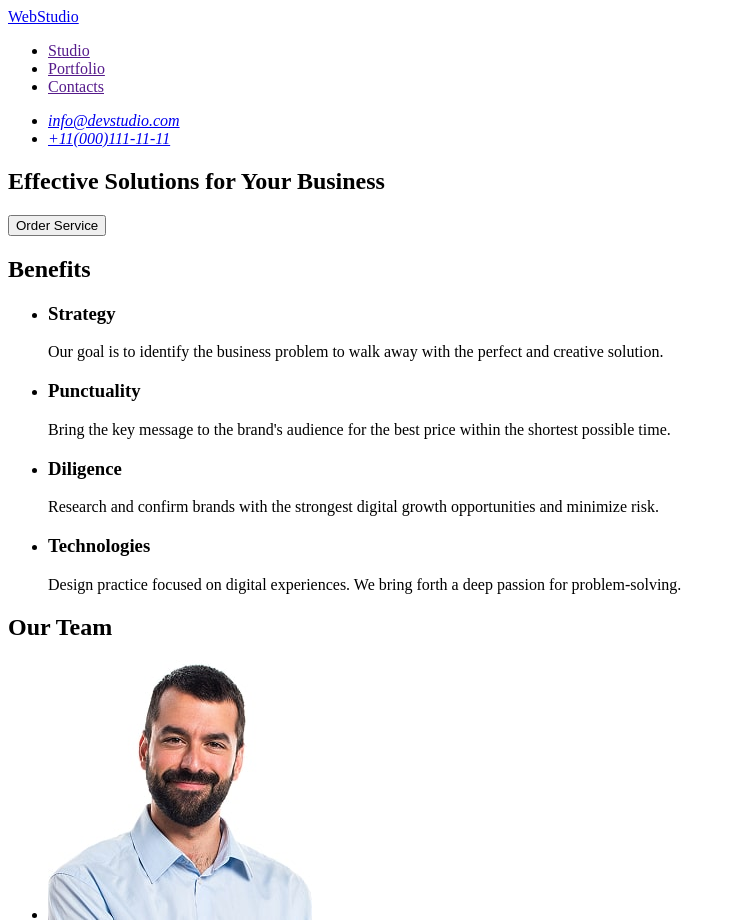
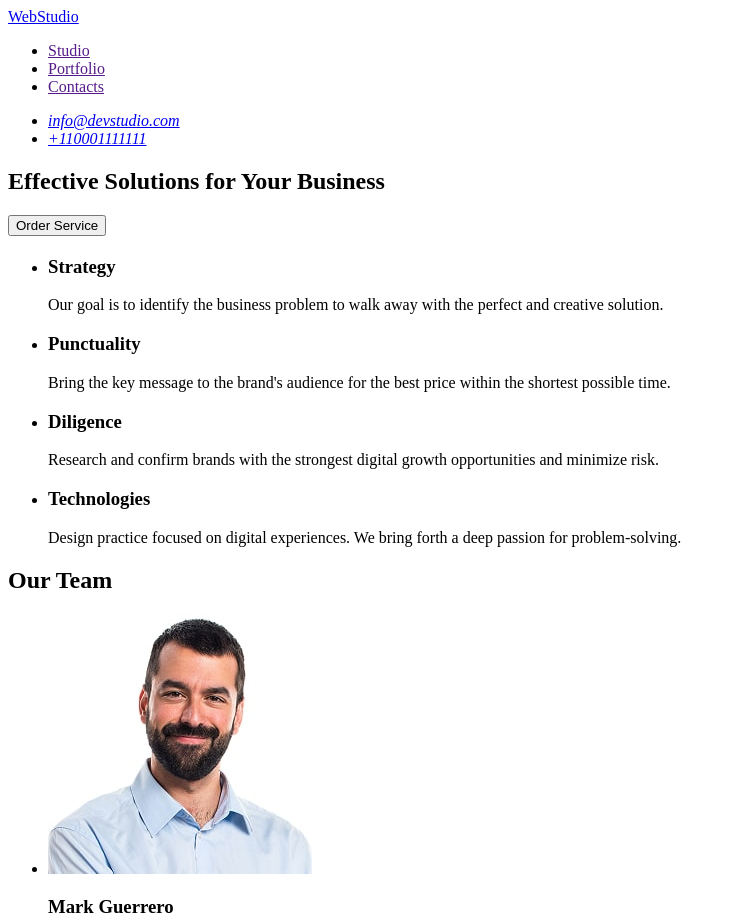
Before and after one commit to andrii1717/goit-markup-hw-01, a plain HTML site: page index.html in a window 1280 px wide. Shown: the top 923 px of the page, without its empty margins (0-736 px from the left). Drawn offline with Linux system fonts and the light colour scheme.

Commit message:
add changes

```diff
--- a/index.html
+++ b/index.html
@@ -18,7 +18,7 @@
       <address>
         <ul>
           <li><a href="mailto:info@devstudio.com">info@devstudio.com</a></li>
-          <li><a href="tel:+110001111111">+11(000)111-11-11</a></li>
+          <li><a href="tel:+110001111111">+110001111111</a></li>
         </ul>
       </address>
     </header>
@@ -28,7 +28,7 @@
         <button type="button">Order Service</button>
       </section>
       <section>
-        <h2 class="visually-hidden">Benefits</h2>
+        <h2></h2>
         <ul>
           <li>
             <h3>Strategy</h3>
```
